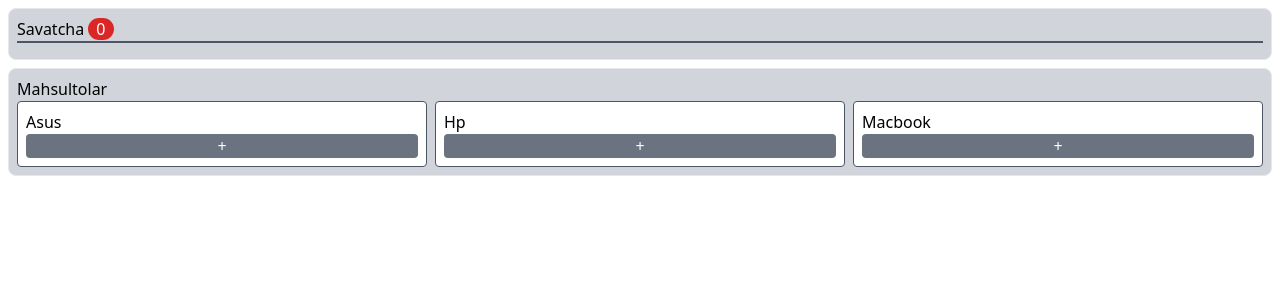
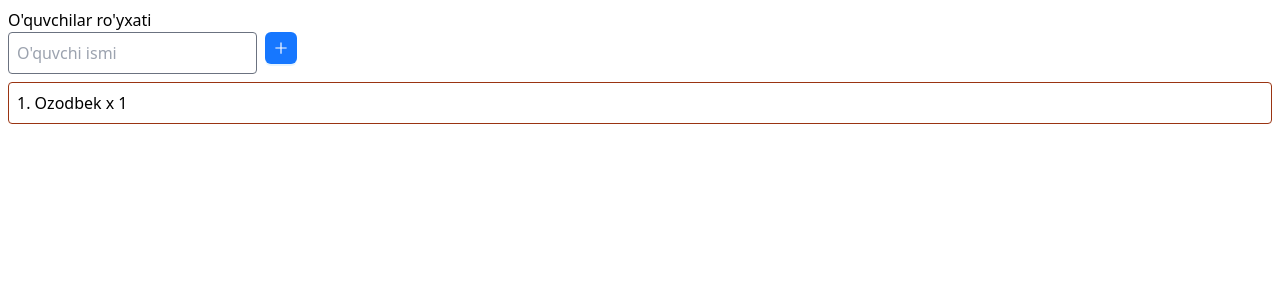
Before and after one commit to IbrohimMirxoshimov/frontend-bootcamp, a React (Vite) app: page / in a window 1280 px wide. Shown: the top 300 px of the page. Built offline with nearby package versions, Linux system fonts and the light colour scheme.

Commit message:
o'quvchi ro'yxati zustand bilan

```diff
--- a/src/App.jsx
+++ b/src/App.jsx
@@ -1,100 +1,74 @@
-import { useState } from "react";
+import { PlusOutlined } from "@ant-design/icons";
+import { Button } from "antd";
+import IsmInput from "./components/IsmInput";
+import useMyStore from "./my-store";
 
 function App() {
-  const [savatcha, setSavatcha] = useState([]);
-  const mahsultolar = [
-    {
-      id: 9,
-      name: "Asus",
-    },
-    {
-      id: 2,
-      name: "Hp",
-    },
-    {
-      id: 3,
-      name: "Macbook",
-    },
-  ];
+  const state = useMyStore();
 
-  function onAdd(item) {
-    const bormi = savatcha.find((s) => {
-      if (item.id === s.mahsulot.id) {
-        return true;
-      }
+  function onAdd() {
+    if (state.inputValue.trim() === "") {
+      return;
+    }
 
-      return false;
+    const bormi = state.students.find((item) => {
+      return item.name.toLowerCase() === state.inputValue.toLowerCase();
     });
 
     if (bormi) {
-      // o'zgartiraman
-      const new_arr = savatcha.map((savat_item) => {
-        if (savat_item.mahsulot.id === item.id) {
+      // countni + 1 qilish kerak
+      const new_arr = state.students.map((item) => {
+        if (item.name.toLowerCase() === state.inputValue.toLowerCase()) {
           return {
-            ...savat_item,
-            count: savat_item.count + 1,
+            ...item,
+            count: item.count + 1,
           };
         }
 
-        return savat_item;
+        return item;
       });
 
-      setSavatcha(new_arr);
+      useMyStore.setState({
+        students: new_arr,
+        inputValue: "",
+      });
     } else {
-      // qo'shaman
-      const new_arr = savatcha.concat({
+      // yo'q bo'lsa
+      // qo'shilish kerak
+      const new_arr = state.students.concat({
+        id: Math.floor(Math.random() * 10000000),
+        name: state.inputValue,
         count: 1,
-        mahsulot: item,
       });
-      setSavatcha(new_arr);
+
+      useMyStore.setState({
+        inputValue: "",
+        students: new_arr,
+      });
     }
   }
 
   return (
     <div className="h-screen m-2">
-      <div className="bg-gray-300 p-2 rounded-lg border mb-2">
-        <h2 className="border-b-2 mb-2 border-gray-600">
-          Savatcha{" "}
-          <span className="rounded-full bg-red-600 px-2 text-white">
-            {savatcha.length}
-          </span>
-        </h2>
-        <div className="text-xs">
-          {savatcha.map((item, index) => {
-            return (
-              <div key={index}>
-                {index + 1}
-                {")"} {item.mahsulot.name} x {item.count}
-              </div>
-            );
-          })}
-        </div>
+      <div>O'quvchilar ro'yxati</div>
+
+      <div className="flex gap-2">
+        <IsmInput onAdd={onAdd} />
+        <Button
+          onClick={onAdd}
+          type="primary"
+          icon={<PlusOutlined />}
+        />
       </div>
 
-      <div className="border bg-gray-300 p-2 rounded-lg">
-        <h2>Mahsultolar</h2>
-
-        <div className="flex gap-2">
-          {mahsultolar.map((item) => {
-            return (
-              <div
-                key={item.id}
-                className="border w-full border-gray-600 bg-white rounded p-2"
-              >
-                <h2>{item.name}</h2>
-
-                <button
-                  onClick={() => {
-                    onAdd(item);
-                  }}
-                  className="bg-gray-500 w-full text-white px-3 rounded"
-                >
-                  +
-                </button>
-              </div>
-            );
-          })}
-        </div>
+      <div className="border rounded border-orange-800 p-2 mt-2">
+        {state.students.map((item, index) => {
+          return (
+            <div key={item.id}>
+              {index + 1}. {item.name} x {item.count}
+            </div>
+          );
+        })}
       </div>
     </div>
   );
--- /dev/null
+++ b/src/components/IsmInput.jsx
@@ -0,0 +1,25 @@
+import useMyStore from "../my-store";
+
+function IsmInput({ onAdd }) {
+  const state = useMyStore();
+
+  return (
+    <input
+      className="border rounded border-gray-500 p-2"
+      value={state.inputValue}
+      placeholder="O'quvchi ismi"
+      onChange={(e) => {
+        useMyStore.setState({
+          inputValue: e.currentTarget.value,
+        });
+      }}
+      onKeyDown={(e) => {
+        if (e.code === "Enter") {
+          onAdd();
+        }
+      }}
+    />
+  );
+}
+
+export default IsmInput;
--- /dev/null
+++ b/src/components/YanaSavatOddiyState.jsx
@@ -0,0 +1,103 @@
+import { useState } from "react";
+
+function App() {
+  const [savatcha, setSavatcha] = useState([]);
+  const mahsultolar = [
+    {
+      id: 9,
+      name: "Asus",
+    },
+    {
+      id: 2,
+      name: "Hp",
+    },
+    {
+      id: 3,
+      name: "Macbook",
+    },
+  ];
+
+  function onAdd(item) {
+    const bormi = savatcha.find((s) => {
+      if (item.id === s.mahsulot.id) {
+        return true;
+      }
+
+      return false;
+    });
+
+    if (bormi) {
+      // o'zgartiraman
+      const new_arr = savatcha.map((savat_item) => {
+        if (savat_item.mahsulot.id === item.id) {
+          return {
+            ...savat_item,
+            count: savat_item.count + 1,
+          };
+        }
+
+        return savat_item;
+      });
+
+      setSavatcha(new_arr);
+    } else {
+      // qo'shaman
+      const new_arr = savatcha.concat({
+        count: 1,
+        mahsulot: item,
+      });
+      setSavatcha(new_arr);
+    }
+  }
+
+  return (
+    <div className="h-screen m-2">
+      <div className="bg-gray-300 p-2 rounded-lg border mb-2">
+        <h2 className="border-b-2 mb-2 border-gray-600">
+          Savatcha{" "}
+          <span className="rounded-full bg-red-600 px-2 text-white">
+            {savatcha.length}
+          </span>
+        </h2>
+        <div className="text-xs">
+          {savatcha.map((item, index) => {
+            return (
+              <div key={index}>
+                {index + 1}
+                {")"} {item.mahsulot.name} x {item.count}
+              </div>
+            );
+          })}
+        </div>
+      </div>
+
+      <div className="border bg-gray-300 p-2 rounded-lg">
+        <h2>Mahsultolar</h2>
+
+        <div className="flex gap-2">
+          {mahsultolar.map((item) => {
+            return (
+              <div
+                key={item.id}
+                className="border w-full border-gray-600 bg-white rounded p-2"
+              >
+                <h2>{item.name}</h2>
+
+                <button
+                  onClick={() => {
+                    onAdd(item);
+                  }}
+                  className="bg-gray-500 w-full text-white px-3 rounded"
+                >
+                  +
+                </button>
+              </div>
+            );
+          })}
+        </div>
+      </div>
+    </div>
+  );
+}
+
+export default App;
--- /dev/null
+++ b/src/my-store.js
@@ -0,0 +1,10 @@
+import { create } from "zustand";
+
+const useMyStore = create(() => {
+  return {
+    inputValue: "",
+    students: [{ id: 1, name: "Ozodbek", count: 1 }],
+  };
+});
+
+export default useMyStore;
```
